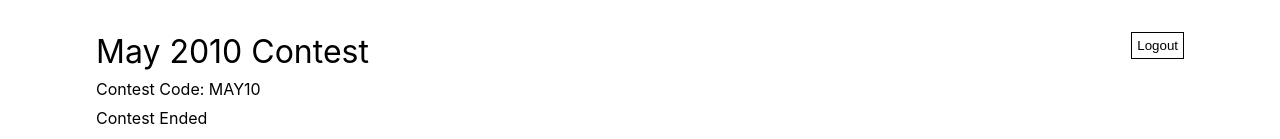
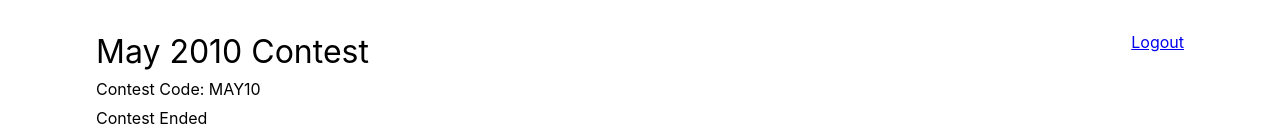
Before and after one commit to Cryptedknight/chefproject, a React (Create React App) app: page /contest/1 in a window 1280 px wide. Shown: the top 139 px of the page. Built offline with nearby package versions, Linux system fonts and the light colour scheme; no server answers.

Commit message:
minor changes

```diff
--- a/src/global_components/logout/Logout.jsx
+++ b/src/global_components/logout/Logout.jsx
@@ -1,22 +1,24 @@
 import React, { Component } from 'react'
 import './out.css';
-import {Redirect} from "react-router-dom";
-
+import {Link} from "react-router-dom";
 export default class Logout extends Component {
 
     constructor(props){
         super(props);
-        this.logmeout = this.logmeout.bind(this);
+        this.handleLogout = this.handleLogout.bind(this);
     }
 
-    logmeout(){
-        return <Redirect to = "/" />
+    handleLogout(){
+        return <Link to = "/" />
     }
 
     render() {
         return (
             <div>
-                <button id="logout" onClick = {this.logmeout}>Logout</button>
+                <Link to ="/">
+                    Logout
+                </Link>
+                {/* <button id="logout" >Logout</button> */}
             </div>
         )
     }
```
Also changed, not shown: src/global_components/login/login.css (line endings or trailing spaces).
